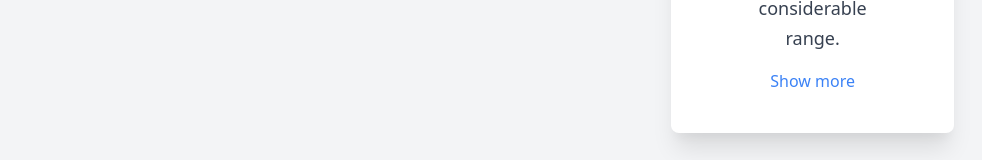
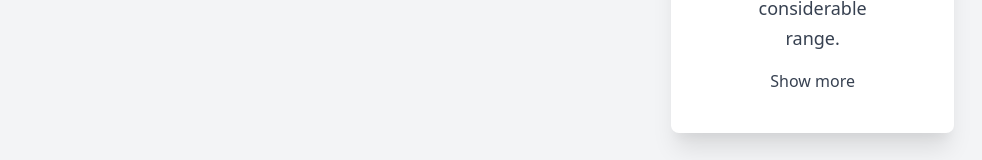
Before and after one commit to DevKing472/notus-nextJS, a Next.js app: page /admin/settings in a window 1280 px wide. Shown: the part 1398-1558 px from the top of the page, without its empty margins (270-1252 px from the left). Built offline with nearby package versions, Linux system fonts and the light colour scheme.

Commit message:
fix: solve broken colors

```diff
--- a/components/Cards/CardProfile.js
+++ b/components/Cards/CardProfile.js
@@ -69,7 +69,7 @@
                 </p>
                 <a
                   href="#pablo"
-                  className="font-normal text-blue-500"
+                  className="font-normal text-lightBlue-500"
                   onClick={(e) => e.preventDefault()}
                 >
                   Show more
```
